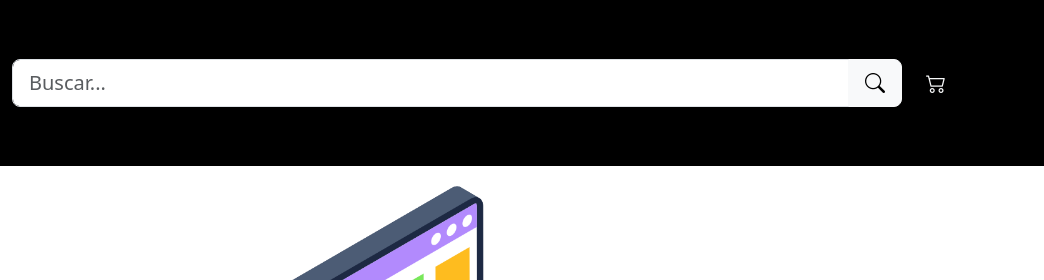
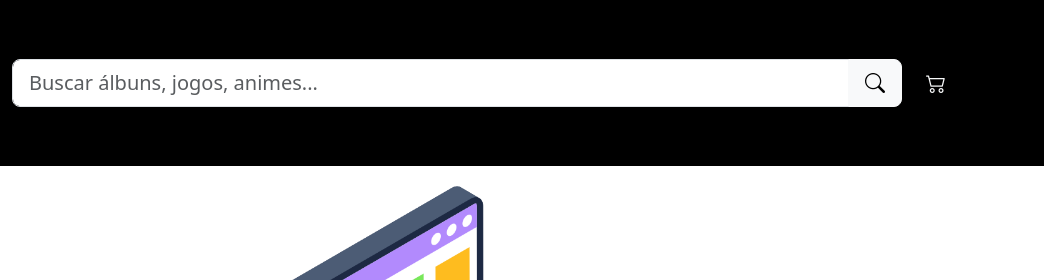
Before and after one commit to joaonascimento-dev/masmorra-mistica, a plain HTML site: page index.html in a window 1280 px wide. Shown: the top 280 px of the page, 236-1280 px from the left. Drawn offline with nearby package versions, Linux system fonts and the light colour scheme.

Commit message:
Barra de pesquisa

```diff
--- a/index.html
+++ b/index.html
@@ -24,7 +24,7 @@
             </div>
             <div class="d-flex flex-grow-1">
                 <div class="input-group input-group-lg">
-                    <input class="form-control" type="search" placeholder="Buscar..." aria-label="Search">
+                    <input class="form-control" type="search" placeholder="Buscar álbuns, jogos, animes..." aria-label="Search">
                     <button class="btn btn-light" type="submit"><i class="bi bi-search"></i></button>
                 </div>
                 <button class="btn btn-lg btn-outline-light ms-2 border-0" type="button">
```
